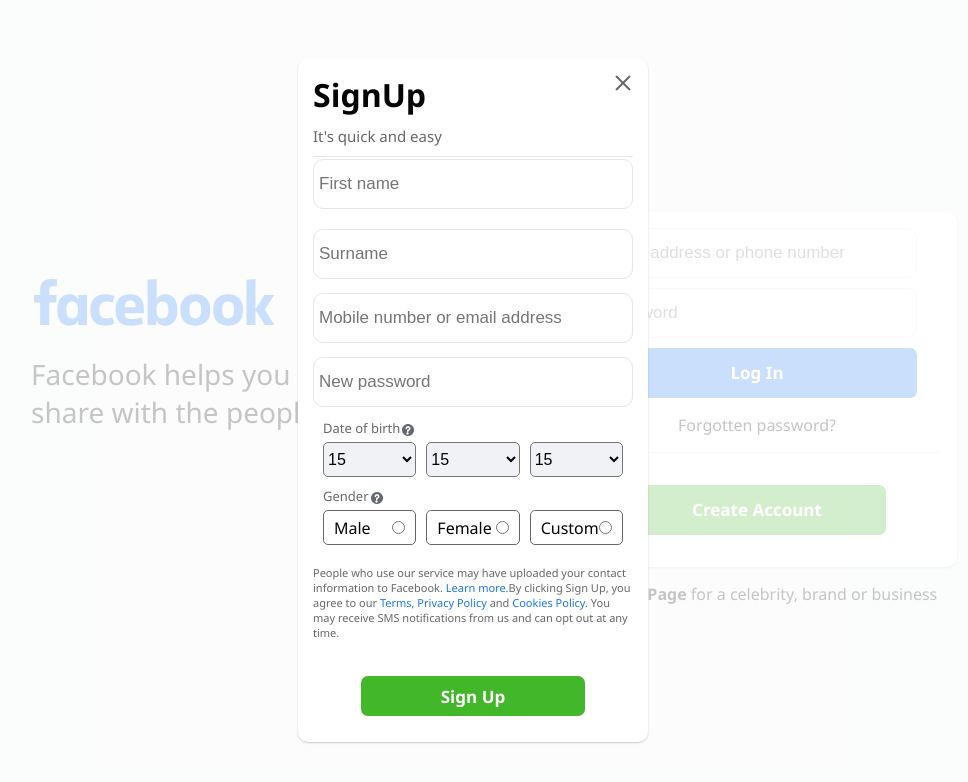
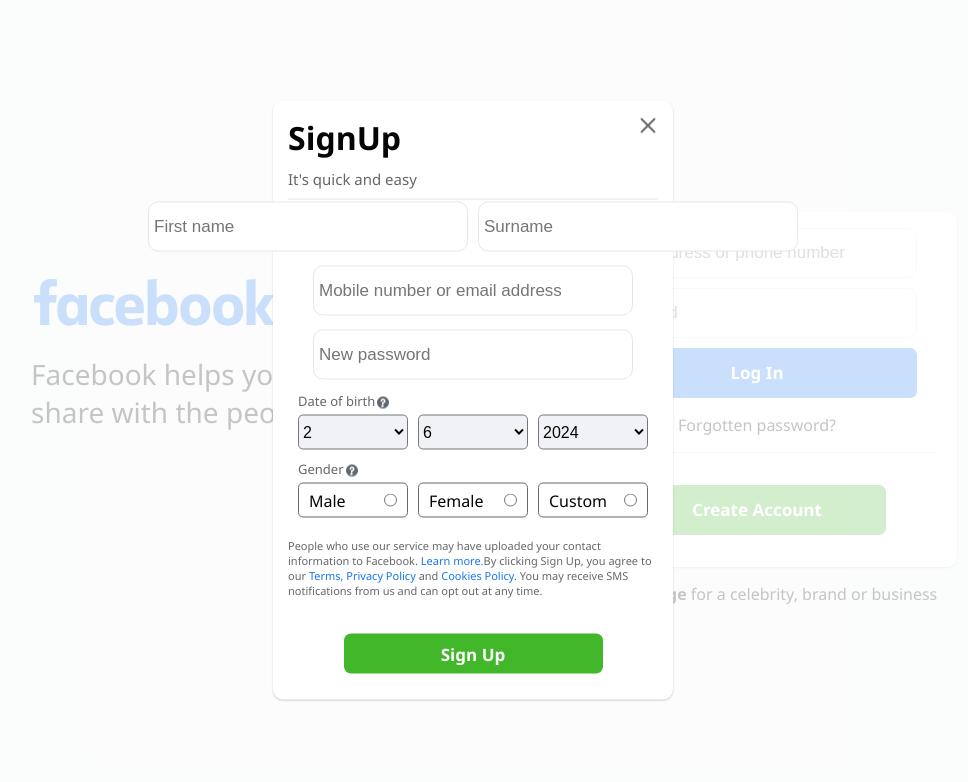
Before and after one commit to imrankhan992/Facebook, a React (Create React App) app in the folder frontend/: page /login in a window 1280 px wide. Shown: the top 782 px of the page, without its empty margins (167-1135 px from the left). Built offline with nearby package versions, Linux system fonts and the light colour scheme.

Commit message:
registration page changes

```diff
--- a/frontend/src/Schema/index.js
+++ b/frontend/src/Schema/index.js
@@ -3,3 +3,14 @@
     email: Yup.string().email('Must be a valid email address.').required('Email address is required.'),
     password: Yup.string().min(8, 'Password Must be 8 characters or more').required('Password is required'),
   });
+
+  // registration validation schema
+  export const registrationValidationSchema = Yup.object({
+    first_name: Yup.string().required('What\'s your name?.').min(2, 'First name must be between 2 and 16 characters.').max(20, 'First name must be between 2 and 16 characters.').matches(/^[a-zA-Z]+$/, 'First name must contain only letters.'),
+    last_name: Yup.string().required('What\'s your last name?.').min(2, 'Last name must be between 2 and 16 characters.').max(20, 'Last name must be between 2 and 16 characters.').matches(/^[a-zA-Z]+$/, 'Last name must contain only letters.'),
+    email: Yup.string().required('you\' need this when you log in and if you ever need to reset your password.').email('Must be a valid email address.'),
+    password: Yup.string().min(8, 'Password Must be 8 characters or more').required('Enter a combination of at least six numbers, letters and punctuation marks (like ! and &).'),
+    bYear: Yup.string().required('Year is required'),
+    bMonth: Yup.string().required('Month is required'),
+    bDay: Yup.string().required('Day is required'),
+  });
--- a/frontend/src/components/Register/RegisterForm.jsx
+++ b/frontend/src/components/Register/RegisterForm.jsx
@@ -1,22 +1,39 @@
 import React, { useState } from "react";
 import { Form, Formik } from "formik";
 import RegisterInputs from "../inputs/registerInputs";
+import { registrationValidationSchema } from "../../Schema";
+
+const RegisterForm = () => {
   const userInfos = {
     first_name: "",
     last_name: "",
     email: "",
     password: "",
-  bYear: "",
-  bMonth: "",
-  bDay: "",
+    bYear: new Date().getFullYear(),
+    bMonth: new Date().getMonth() + 1,
+    bDay: new Date().getDate(),
     gender: "",
   };
-const RegisterForm = () => {
   const [user, setUser] = useState(userInfos);
+  // extract all info from the form user
+  const { first_name, last_name, email, password, bYear, bMonth, bDay } = user;
   const handleChange = (e) => {
     const { name, value } = e.target;
     setUser({ ...user, [name]: value });
   };
+  // generate years
+  const years = Array.from(
+    new Array(108),
+    (value, index) => new Date().getFullYear() - index
+  );
+  // generate months
+  const months = Array.from(new Array(12), (values, index) => index + 1);
+  // generate days based on the month and year
+  const getDays = () => {
+    return new Date(bYear, bMonth, 0).getDate();
+  };
+  // generate days
+  const days = Array.from(new Array(getDays()), (values, index) => index + 1);
   return (
     <div className="blur ">
       <div className="register">
@@ -25,7 +42,19 @@
           <span>SignUp</span>
           <span>It's quick and easy</span>
         </div>
-        <Formik>
+        <Formik
+          enableReinitialize
+          initialValues={{
+            first_name,
+            last_name,
+            email,
+            password,
+            bYear,
+            bMonth,
+            bDay,
+          }}
+          validationSchema={registrationValidationSchema}
+        >
           {(formik) => (
             <Form className="register_form">
               <div className="register_line">
@@ -40,6 +69,7 @@
                   placeholder={"Surname"}
                   name="last_name"
                   onChange={handleChange}
+                  onBlur={formik.handleBlur}
                 />
               </div>
               <div className="register_line">
@@ -63,14 +93,26 @@
                   Date of birth <i className="info_icon"></i>
                 </div>
                 <div className="register_grid">
-                  <select name="bDay">
-                    <option>15</option>
+                  <select name="bDay" onChange={handleChange} value={bDay}>
+                    {days?.map((day, index) => (
+                      <option key={index} value={day}>
+                        {day}
+                      </option>
+                    ))}
                   </select>
-                  <select name="bMonth">
-                    <option>15</option>
+                  <select name="bMonth" value={bMonth} onChange={handleChange}>
+                    {months?.map((month, index) => (
+                      <option key={index} value={month}>
+                        {month}
+                      </option>
+                    ))}
                   </select>
-                  <select name="bYear">
-                    <option>15</option>
+                  <select name="bYear" value={bYear} onChange={handleChange}>
+                    {years?.map((year, index) => (
+                      <option key={index} value={year}>
+                        {year}
+                      </option>
+                    ))}
                   </select>
                 </div>
               </div>
--- a/frontend/src/components/inputs/loginInputs/index.jsx
+++ b/frontend/src/components/inputs/loginInputs/index.jsx
@@ -1,24 +1,36 @@
 import { ErrorMessage, useField } from "formik";
 import "./style.css";
-import { useMediaQuery } from 'react-responsive'
+import { useMediaQuery } from "react-responsive";
 const LoginInput = ({ placeholder, bottom, ...props }) => {
   const isDesktopOrLaptop = useMediaQuery({
-    query: '(min-width: 850px)'
-  })
+    query: "(min-width: 850px)",
+  });
   const [field, meta] = useField(props);
 
   return (
     <div className="input_wrap">
       {meta.touched && meta.error && !bottom && (
-        <div className={`${isDesktopOrLaptop?"input_error input_error_desktop":"input_error"}`} style={{transform:"translateY(4px)"}}>
+        <div
+          className={`${
+            isDesktopOrLaptop
+              ? "input_error input_error_desktop"
+              : "input_error"
+          }`}
+          style={{ transform: "translateY(4px)" }}
+        >
           {
             // Show error message if the field has been touched and error exists
             meta.touched && meta.error && <ErrorMessage name={field.name} />
-
           }
-          {
-             meta.touched && meta.error &&( <div className={`${isDesktopOrLaptop?"error_arrow_desktop_right":"error_arrow_top"}`}></div>)
-          }
+          {meta.touched && meta.error && (
+            <div
+              className={`${
+                isDesktopOrLaptop
+                  ? "error_arrow_desktop_right"
+                  : "error_arrow_top"
+              }`}
+            ></div>
+          )}
         </div>
       )}
       <input
@@ -30,14 +42,27 @@
         {...props}
       />
       {meta.touched && meta.error && bottom && (
-        <div className={`${isDesktopOrLaptop?"input_error input_error_desktop":"input_error"}`} style={{transform:"translateY(1px)"}}>
+        <div
+          className={`${
+            isDesktopOrLaptop
+              ? "input_error input_error_desktop"
+              : "input_error"
+          }`}
+          style={{ transform: "translateY(1px)" }}
+        >
           {
             // Show error message if the field has been touched and error exists
             meta.touched && meta.error && <ErrorMessage name={field.name} />
           }
-          {
-             meta.touched && meta.error &&( <div className={`${isDesktopOrLaptop?"error_arrow_desktop_right":"error_arrow_bottom"}`}></div>)
-          }
+          {meta.touched && meta.error && (
+            <div
+              className={`${
+                isDesktopOrLaptop
+                  ? "error_arrow_desktop_right"
+                  : "error_arrow_bottom"
+              }`}
+            ></div>
+          )}
         </div>
       )}
       {meta.touched && meta.error && (
--- a/frontend/src/pages/login/style.css
+++ b/frontend/src/pages/login/style.css
@@ -155,7 +155,7 @@
     font-size: 11px;
     margin-top: 10px;
     color: var(--color-secondary);
-    user-select: none;
+
     --webkit-user-select:none
 }
 .register_infos span{
@@ -199,3 +199,18 @@
     width: 400px;
   }
 }
+
+@media screen and (min-width: 538px){
+  .register{
+    width: 400px;
+
+  }
+  .register_line{
+    display: flex;
+    flex-direction: row !important;
+  }
+  .register select,
+  .register label{
+    width: 110px;
+  }
+}
```
Also changed, not shown: 1 other file (tests, documents, lock files or other folders). Lines whose indentation alone changed are shown as unchanged.
